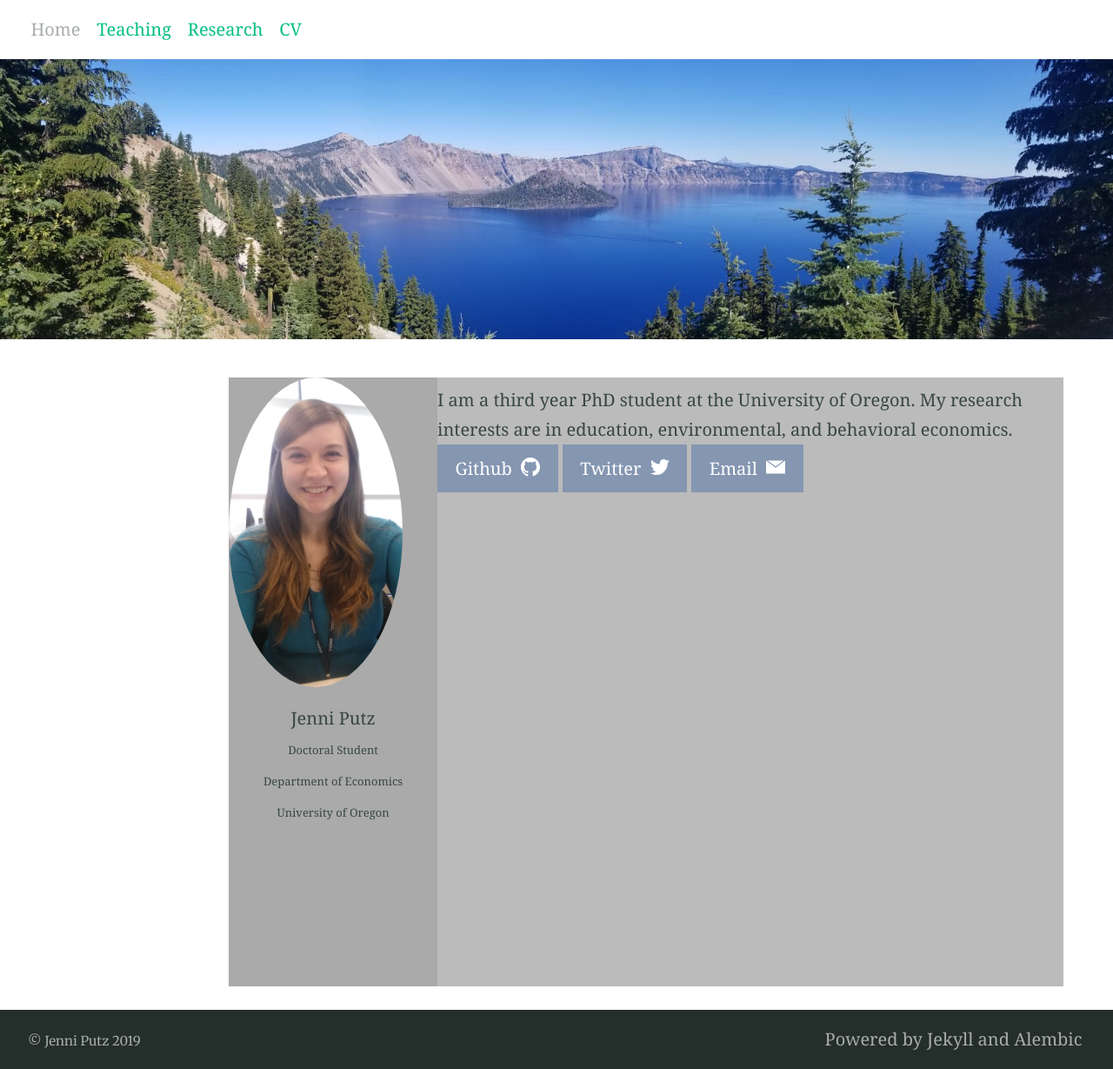
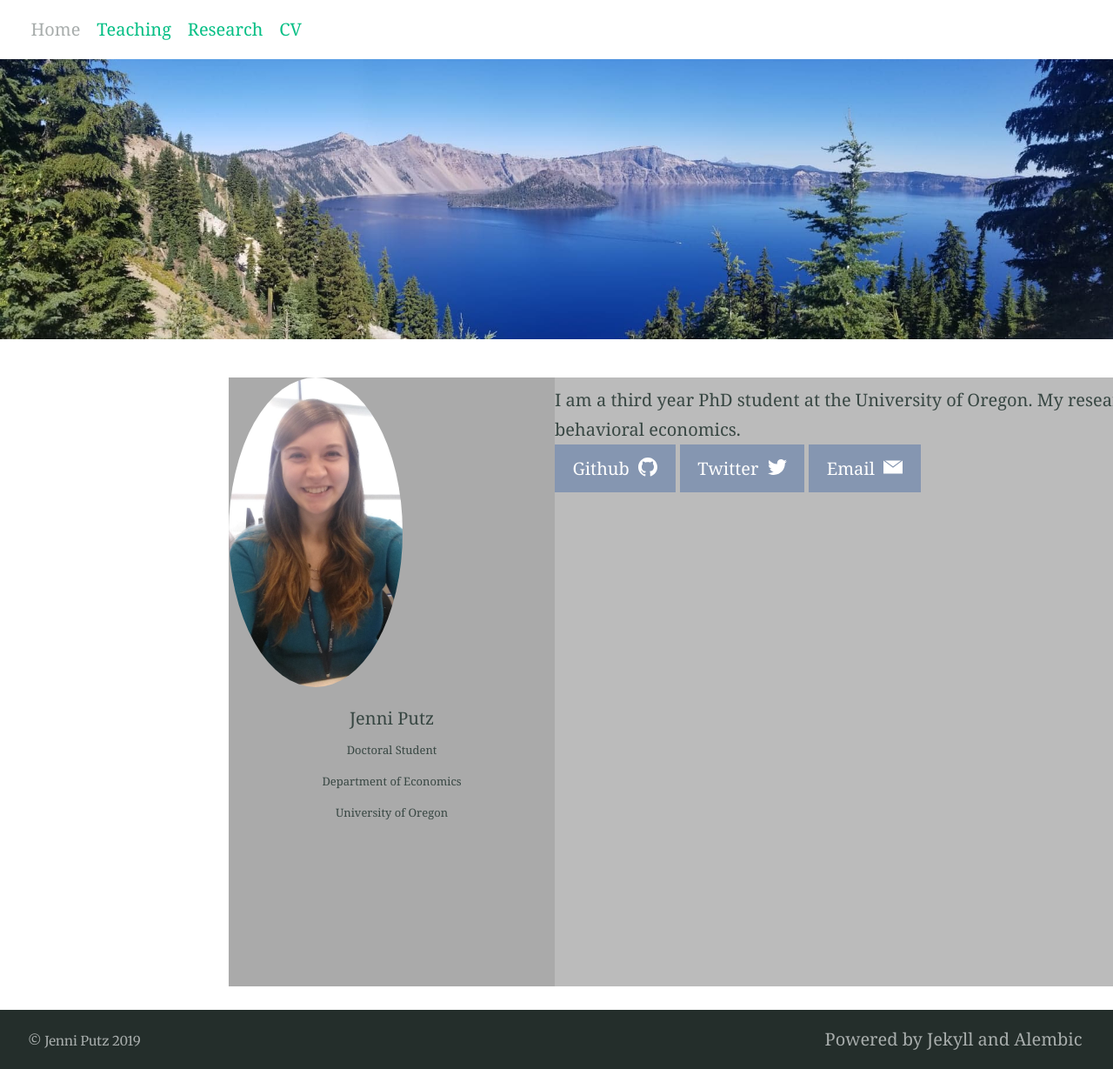
Before and after one commit to jenni-putz/1jenni-putz.github.io, a Jekyll site: the page built from index.md, in a window 1280 px wide. Shown: the whole page at 87% size. Built offline with Jekyll 4.4.1, drawn with Linux system fonts in a browser that asks for light colours; our own code applies the rules of GitHub Pages for plain Markdown files.

Commit message:
Update index.md

```diff
--- a/index.md
+++ b/index.md
@@ -50,7 +50,7 @@ img {
 <body>
 
 
-<div class="row" style="width: 960px">
+<div class="row" style="width: 1500px">
   <div class="column left" style="background-color:#aaa;">
      <img src="/headshot.jpg" style="width:200px">
      <p style="text-align:center">Jenni Putz <br />
```
